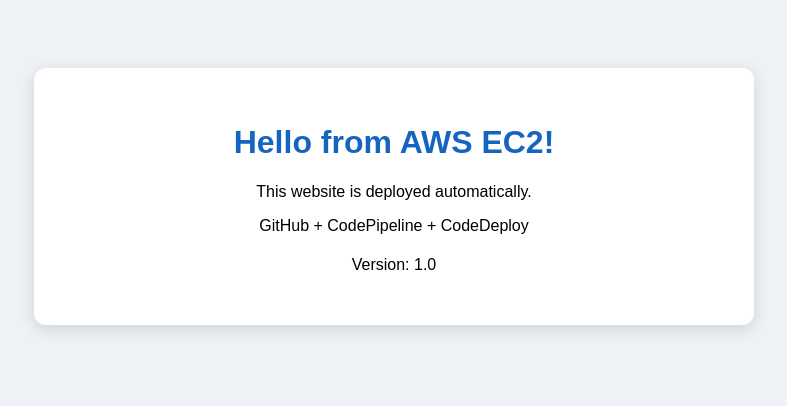
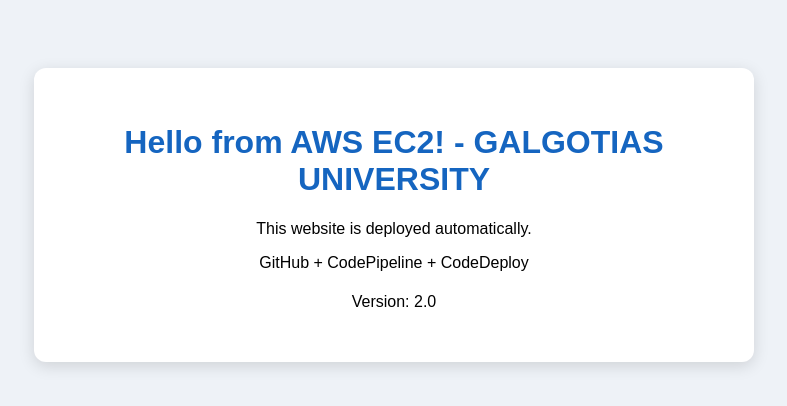
Before and after one commit to nagaprabhudevops-stack/GUNIV-BCA, a plain HTML site: page index.html in a window 1280 px wide. Shown: the whole page, without its empty margins (246-1033 px from the left). Drawn offline with Linux system fonts and the light colour scheme.

Commit message:
Update index.html

```diff
--- a/index.html
+++ b/index.html
@@ -24,10 +24,10 @@
 </head>
 <body>
     <div class="card">
-        <h1>Hello from AWS EC2!</h1>
+        <h1>Hello from AWS EC2! - GALGOTIAS UNIVERSITY</h1>
         <p>This website is deployed automatically.</p>
         <p>GitHub + CodePipeline + CodeDeploy</p>
-        <h1></h1><p>Version: 1.0</p></h1>
+        <h1></h1><p>Version: 2.0</p></h1>
     </div>
 </body>
 </html>
```
